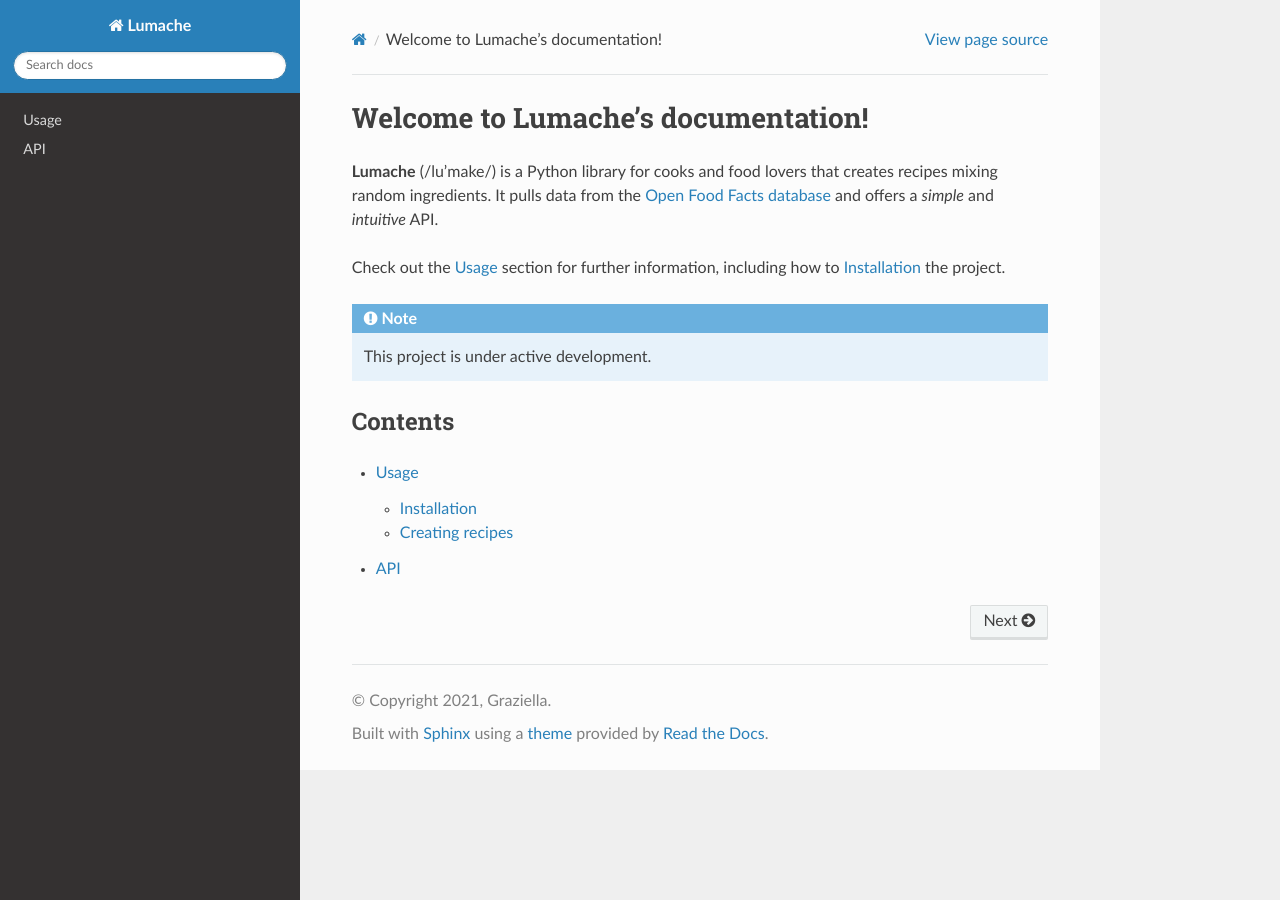
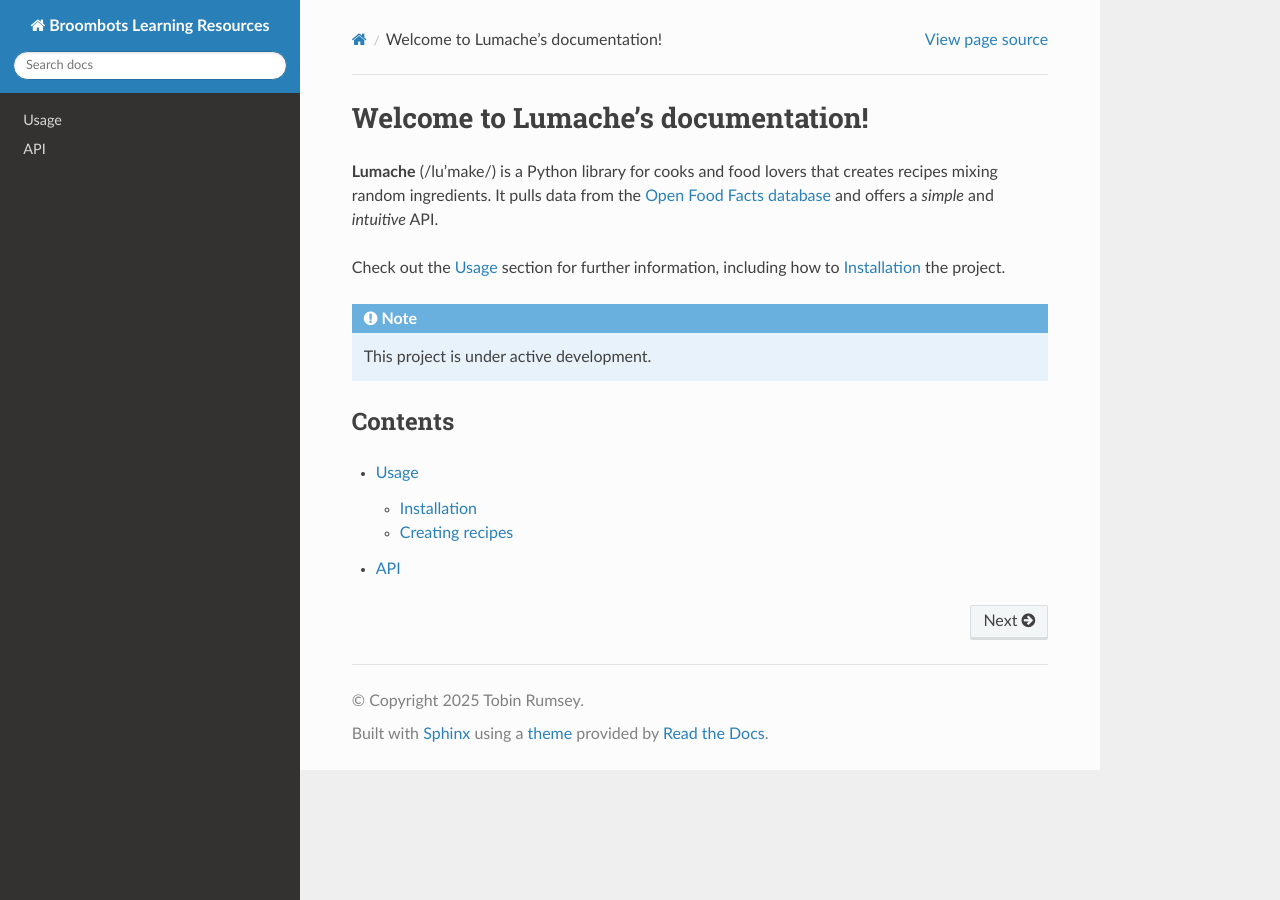
Before and after one commit to FTC-21430/BroombotsSoftwareLearningResources, a Sphinx documentation site: the page built from docs/source/index.rst, in a window 1280 px wide. Built offline with Sphinx 7.4.7 and the Read the Docs theme 3.1.0, drawn with Linux system fonts in a browser that asks for light colours.

Commit message:
initial changes

```diff
--- a/docs/source/conf.py
+++ b/docs/source/conf.py
@@ -2,9 +2,9 @@
 
 # -- Project information
 
-project = 'Lumache'
-copyright = '2021, Graziella'
-author = 'Graziella'
+project = 'Broombots Learning Resources'
+copyright = '2025 Tobin Rumsey'
+author = 'Tobin Rumsey'
 
 release = '0.1'
 version = '0.1.0'
--- a/pyproject.toml
+++ b/pyproject.toml
@@ -3,6 +3,6 @@ requires = ["flit_core >=3.2,<4"]
 build-backend = "flit_core.buildapi"
 
 [project]
-name = "lumache"
-authors = [{name = "Graziella", email = "graziella@lumache"}]
+name = "Broombots Software Learning Resources"
+authors = [{name = "Tobin Rumsey", email = "broombots@broomfieldstem.org"}]
 dynamic = ["version", "description"]
```
Also changed, not shown: .readthedocs.yaml.
